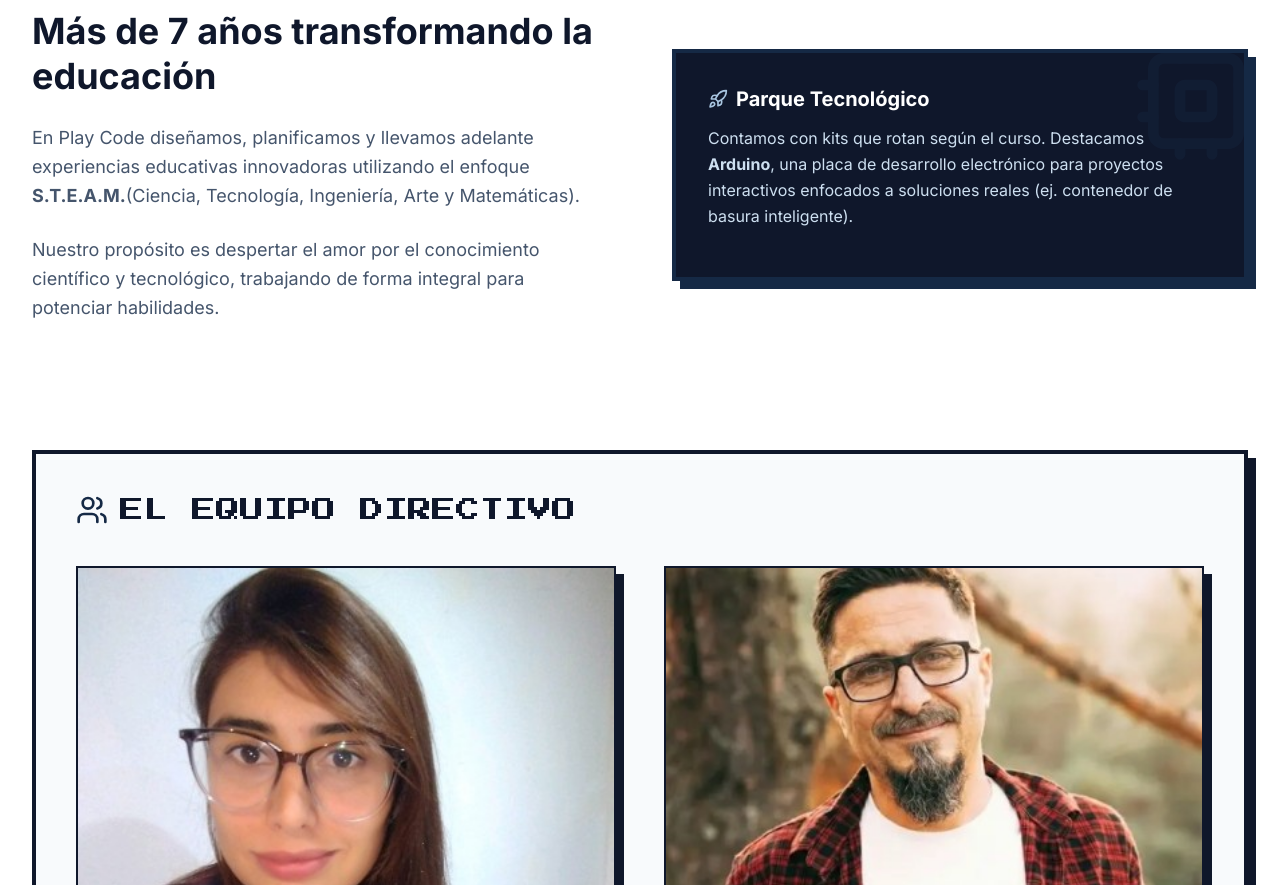
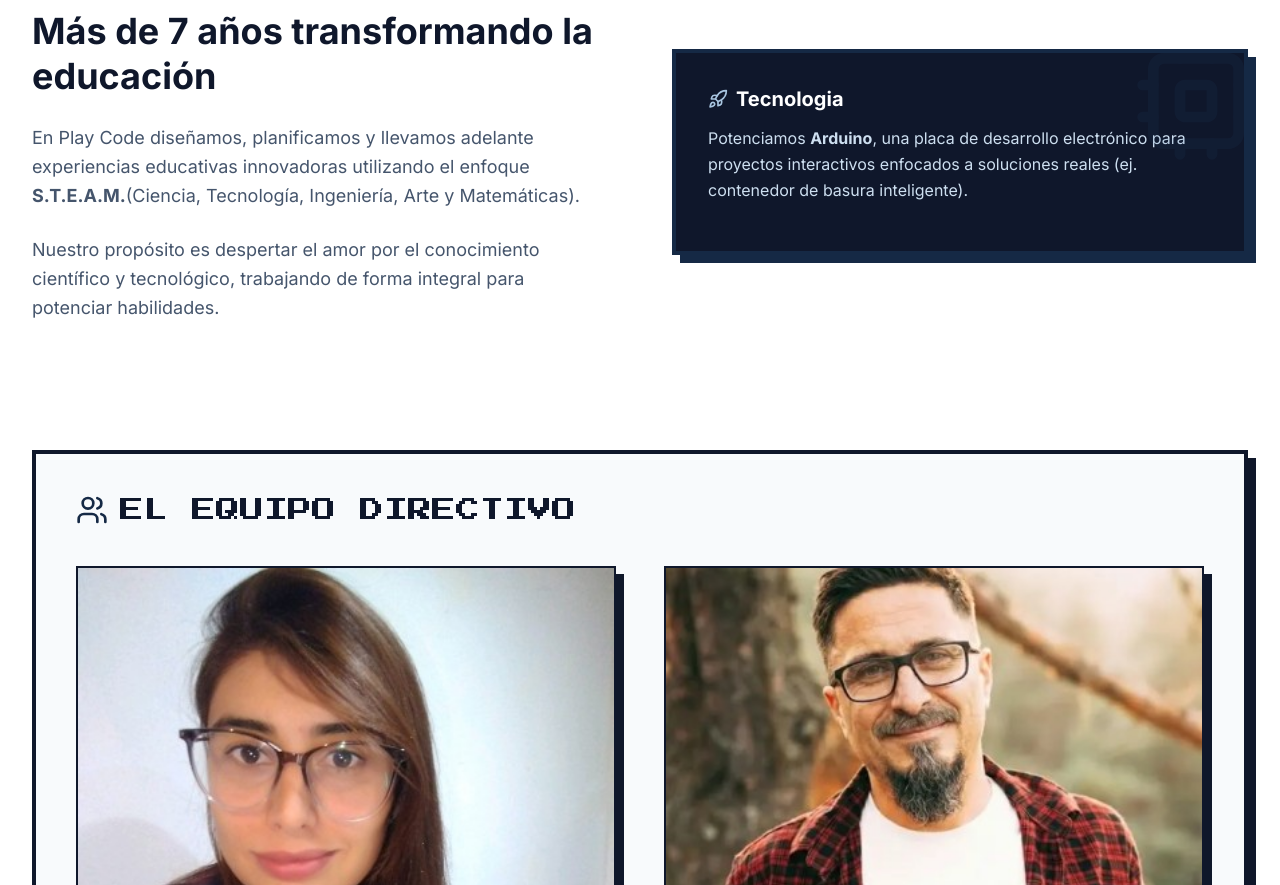
Before and after one commit to juanpachecovibecoding/web-de-playcode-oficial, a React (Vite) app: page / in a window 1280 px wide. Shown: the part 1080-1965 px from the top of the page. Built offline with nearby package versions, Linux system fonts and the light colour scheme; no server answers; the database is empty.

Commit message:
style: update Parque Tecnologicos heading and text to Tecnologia in About component

```diff
--- a/src/components/About.tsx
+++ b/src/components/About.tsx
@@ -34,12 +34,10 @@ export const About: React.FC = () => {
                 <Cpu className="w-32 h-32 text-[#2a5280]" />
               </div>
               <h3 className="text-xl font-bold mb-3 flex items-center gap-2">
-                <Rocket className="text-[#a8c5e0] w-5 h-5" /> Parque Tecnológico
+                <Rocket className="text-[#a8c5e0] w-5 h-5" /> Tecnologia
               </h3>
               <p className="text-[#cddff0] mb-4 leading-relaxed">
-                Contamos con kits que rotan según el curso. Destacamos <strong>Arduino</strong>,
-                una placa de desarrollo electrónico para proyectos interactivos enfocados a
-                soluciones reales (ej. contenedor de basura inteligente).
+                Potenciamos <strong>Arduino</strong>, una placa de desarrollo electrónico para proyectos interactivos enfocados a soluciones reales (ej. contenedor de basura inteligente).
               </p>
             </div>
           </div>
```
